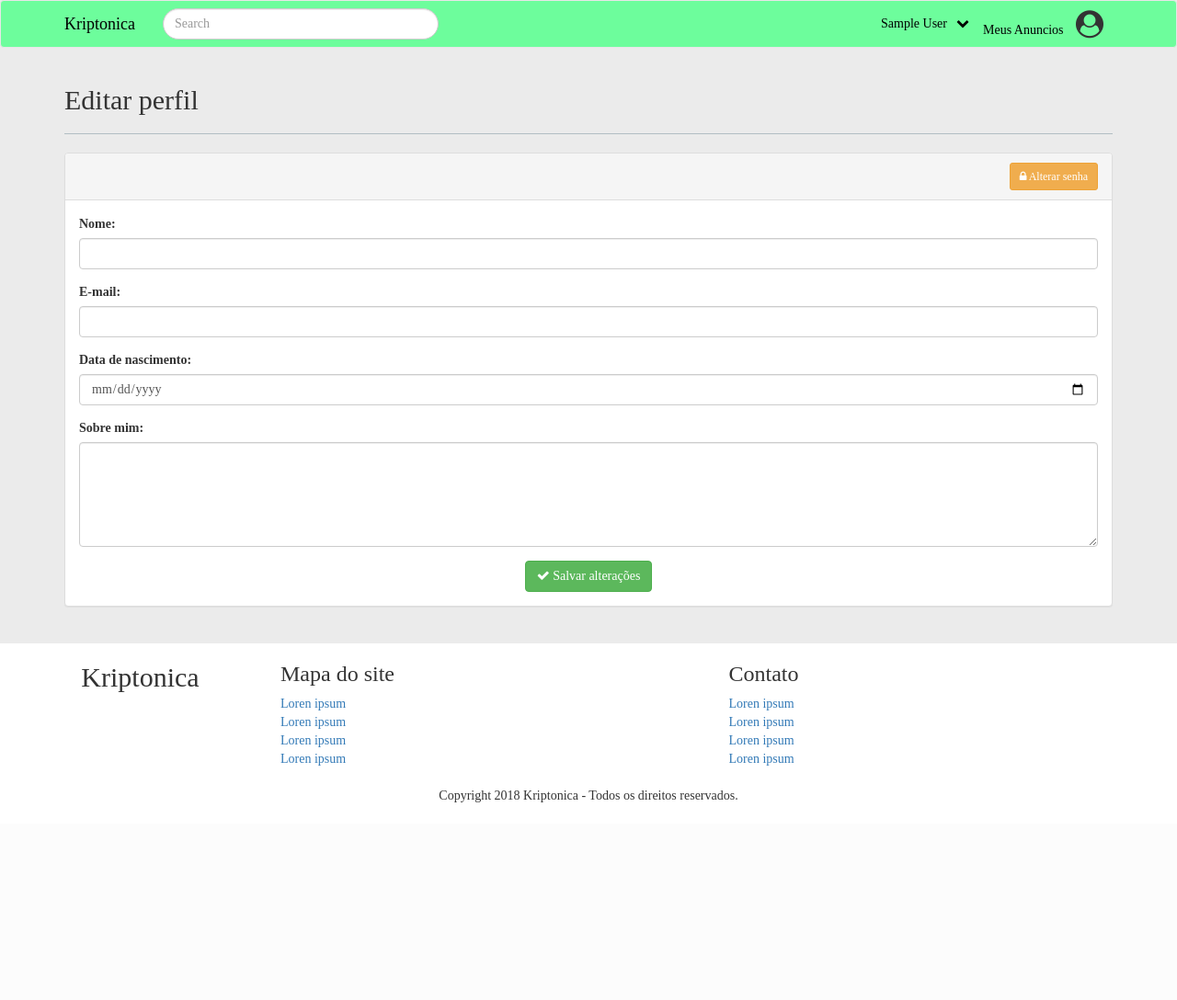
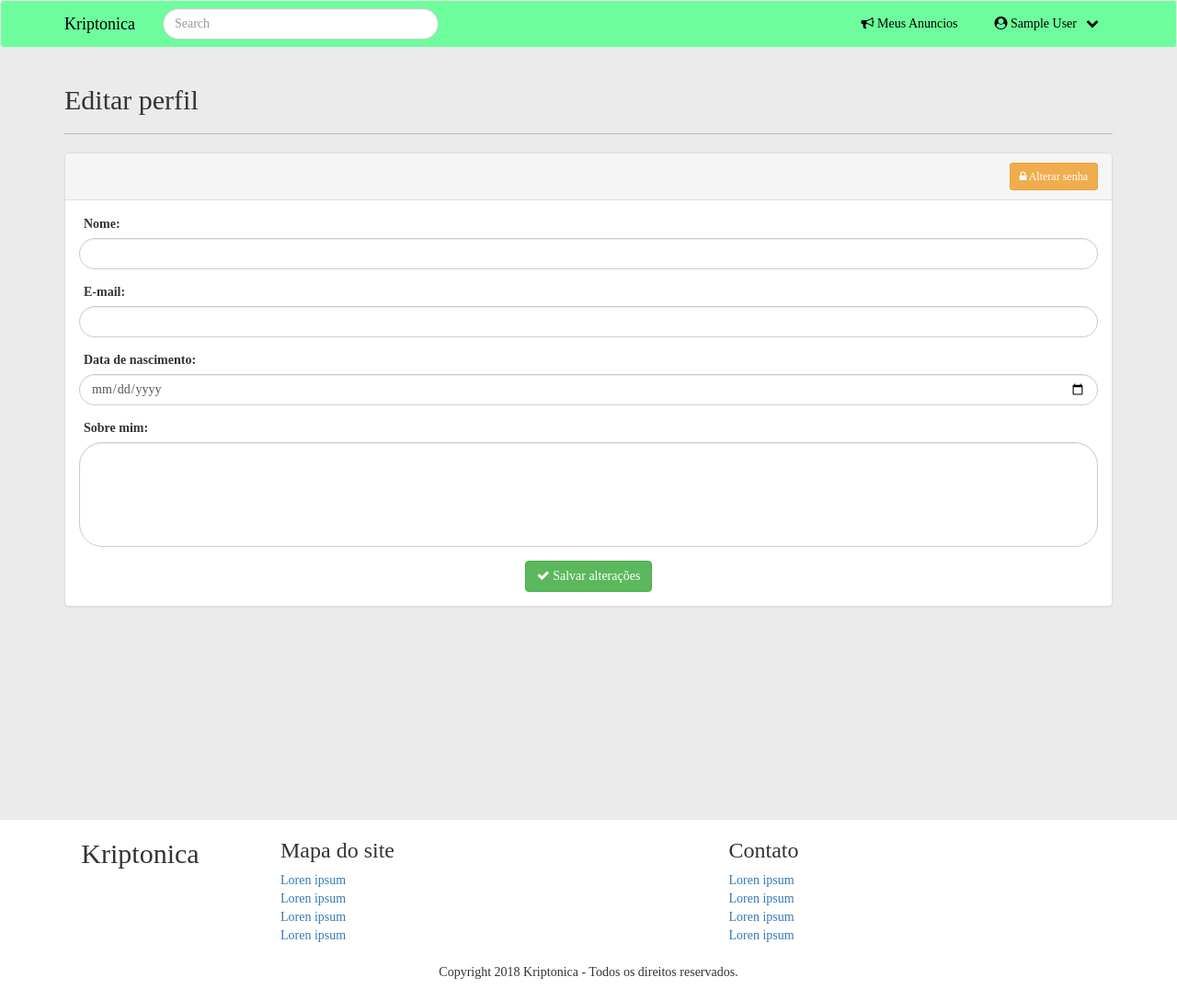
Before and after one commit to kryptonica/mercado-moedas, a CodeIgniter app: page /database/editar in a window 1280 px wide. Shown: the whole page at 92% size. Before the commit the page ends 873 px from the top, so only its background shows below. Run offline with CodeIgniter, Linux system fonts and the light colour scheme; the visitor is signed in with stand-in values (Sample User, id 1); data that the repository does not hold is empty; some web fonts are replaced.

Commit message:
Correções e melhorias

```diff
--- a/application/views/commons/footer.php
+++ b/application/views/commons/footer.php
@@ -1,4 +1,4 @@
-<footer>
+<footer class="footer">
       <div class="container">
         <div class="row">
           <div class="col-xs-12 col-sm-2">
--- a/application/views/commons/header.php
+++ b/application/views/commons/header.php
@@ -29,11 +29,11 @@
                                 </div>
                             </form>
                             <div class="navbar-right">
-                                <a class="meus_anuncios_header" href="<?= base_url("meusanuncios"); ?>">Meus Anuncios</a>
-                                <span class="fa fa-user-circle" style="font-size: 30px;    padding:  10px;"></span>
+                                <!--<span class="fa fa-user-circle" style="font-size: 30px;    padding:  10px;"></span>-->
                                 <ul class="nav navbar-nav">
+                                    <li><a href="<?= base_url("meusanuncios"); ?>"><span class="fa fa-bullhorn"></span> Meus Anuncios</a></li>
                                     <li class="dropdown">
-                                        <a href="#" class="dropdown-toggle" data-toggle="dropdown" role="button" aria-haspopup="true" aria-expanded="false"><?= $this->session->nome ?><span class="fa fa-chevron-down"></span></a>
+                                        <a href="#" class="dropdown-toggle" data-toggle="dropdown" role="button" aria-haspopup="true" aria-expanded="false"><span class="fa fa-user-circle"></span> <?= $this->session->nome ?><span class="fa fa-chevron-down"></span></a>
                                         <ul class="dropdown-menu">
                                             <li><a href="<?= base_url("perfil/" . $this->session->usuario_id); ?>"><span class="fa fa-user-circle"></span> Perfil</a></li>
                                             <li><a href="<?= base_url("editar"); ?>"><span class="fa fa-cog"></span> Editar perfil</a></li>
--- a/application/views/usuario/editar.php
+++ b/application/views/usuario/editar.php
@@ -1,4 +1,4 @@
-<section class="container">
+<section class="container colar-rodape">
     <div class="row">
         <div class="col-sm-12">
             <h2>Editar perfil</h2>
@@ -17,29 +17,29 @@
                     <?php $this->view("commons/alertas"); ?>
                 </div>
             </div>
-            <form method="post" action="<?= base_url("usuario_c/atualizar"); ?>">
+            <form id="form-editar" method="post" action="<?= base_url("usuario_c/atualizar"); ?>">
                 <div class="row">
                     <div class="form-group col-sm-12">
-                        <label for="nome">Nome: </label>
-                        <input type="text" class="form-control" name="nome" id="nome" value="<?= $usuario->nome ?>">
+                        <label for="nome" class="lb">Nome: </label>
+                        <input type="text" class="form-control radius-input" name="nome" id="nome" value="<?= $usuario->nome ?>">
                     </div>
                 </div>
                 <div class="row">
                     <div class="form-group col-sm-12">
-                        <label for="email">E-mail: </label>
-                        <input type="email" class="form-control" name="email" id="email" value="<?= $usuario->email ?>">
+                        <label for="email" class="lb">E-mail: </label>
+                        <input type="email" class="form-control radius-input" name="email" id="email" value="<?= $usuario->email ?>">
                     </div>
                 </div>
                 <div class="row">
                     <div class="form-group col-sm-12">
-                        <label for="nascimento">Data de nascimento: </label>
-                        <input type="date" class="form-control" name="nascimento" id="nascimento" value="<?= $usuario->dataNascimento ?>">
+                        <label for="nascimento" class="lb">Data de nascimento: </label>
+                        <input type="date" class="form-control radius-input" name="nascimento" id="nascimento" value="<?= $usuario->dataNascimento ?>">
                     </div>
                 </div>
                 <div class="row">
                     <div class="form-group col-sm-12">
-                        <label for="sobre">Sobre mim: </label>
-                        <textarea class="form-control" name="sobre" id="sobre" rows="5"><?= $usuario->sobre ?></textarea>
+                        <label for="sobre" class="lb">Sobre mim: </label>
+                        <textarea class="form-control radius-textarea" name="sobre" id="sobre" rows="5"><?= $usuario->sobre ?></textarea>
                     </div>
                 </div>
                 <div class="row">
--- a/application/views/usuario/modal_alterar_senha.php
+++ b/application/views/usuario/modal_alterar_senha.php
@@ -10,20 +10,20 @@
                 <div class="modal-body">
                     <div class="row">
                         <div class=" form-group col-sm-12">
-                            <label for="senha_atual">Senha atual: </label>
-                            <input type="password" name="senha_atual" id="senha_atual" class="form-control">
+                            <label for="senha_atual"  class="lb">Senha atual: </label>
+                            <input type="password" name="senha_atual" id="senha_atual" class="form-control radius-input">
                         </div>
                     </div>
                     <div class="row">
                         <div class=" form-group col-sm-12">
-                            <label for="nova_senha">Nova senha: </label>
-                            <input type="password" name="nova_senha" id="nova_senha" class="form-control">
+                            <label for="nova_senha"  class="lb">Nova senha: </label>
+                            <input type="password" name="nova_senha" id="nova_senha" class="form-control radius-input">
                         </div>
                     </div>
                     <div class="row">
                         <div class=" form-group col-sm-12">
-                            <label for="confirm_nova_senha">Confirmação da nova senha: </label>
-                            <input type="password" name="confirm_nova_senha" id="confirm_nova_senha" class="form-control">
+                            <label for="confirm_nova_senha"  class="lb">Confirmação da nova senha: </label>
+                            <input type="password" name="confirm_nova_senha" id="confirm_nova_senha" class="form-control radius-input">
                         </div>
                     </div>
                 </div>
--- a/assets/css/custom.css
+++ b/assets/css/custom.css
@@ -212,19 +212,30 @@ hr {
     padding-left: 15px;
 }
 
-<<<<<<< HEAD
-.meus_anuncios_header{
+/*.meus_anuncios_header{
     padding: 15px 15px;
     float: left;
     text-decoration: none !important;
+}*/
+.cadastrar_anuncio{
+    margin-top: 20px;
+}
+textarea {
+    resize: none;
 }
 
-.cadastrar_anuncio{
+section.colar-rodape {
+    min-height: 100%;
+}
 
-    margin-top: 20px;
 
-=======
-textarea {
-    resize: none;
->>>>>>> c4b530ae7c957a079c80ab097bca81e468ddd776
+.radius-input {
+    border-radius: 35px;
 }
+.radius-textarea {
+    border-radius: 25px;
+}
+.lb {
+    font-family: "Raleway Bold";
+    margin-left: 5px;
+}
```
